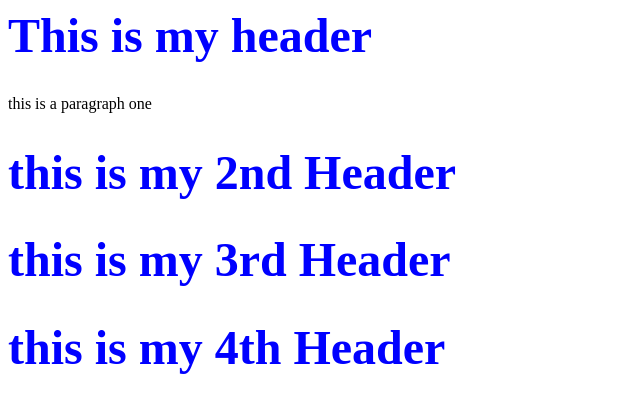
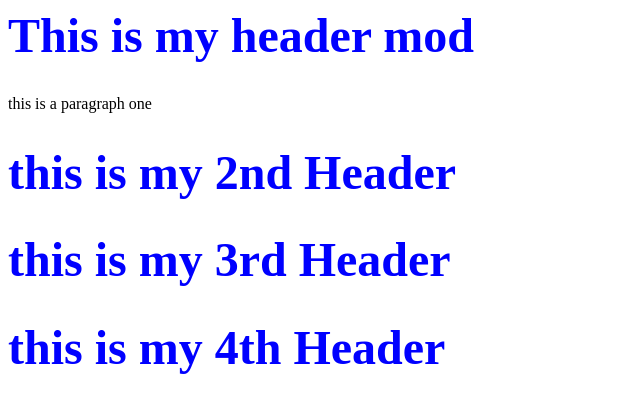
Before and after one commit to edu1704luis/HttpsRemoteRepo, a plain HTML site: page index.html in a window 1280 px wide. Shown: the whole page, without its empty margins (0-640 px from the left). Drawn offline with Linux system fonts and the light colour scheme.

Commit message:
F2 Br : Changed

```diff
--- a/index.html
+++ b/index.html
@@ -1,6 +1,4 @@
-<html>
 <!-- please use CSS stile tags here -->
-<head>
     <style>
         h1 {color: blue; font-size: 300%}
         h2 {color: red; font-size: 150%}    <!-- Added at remote -->
@@ -12,7 +10,7 @@
 
 <body>
 
-    <h1>This is my header</h1>
+    <h1>This is my header mod</h1>
 
     <p>this is a paragraph one</p>
 
```
